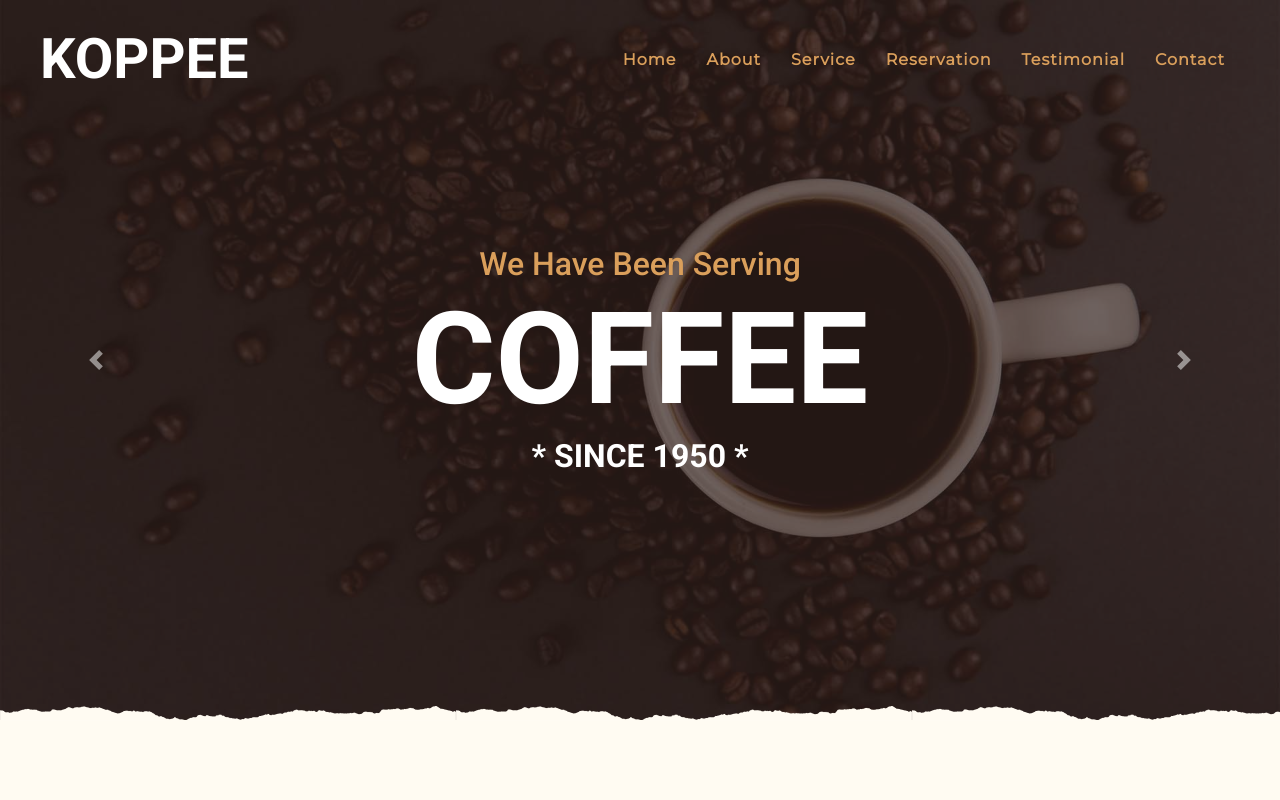
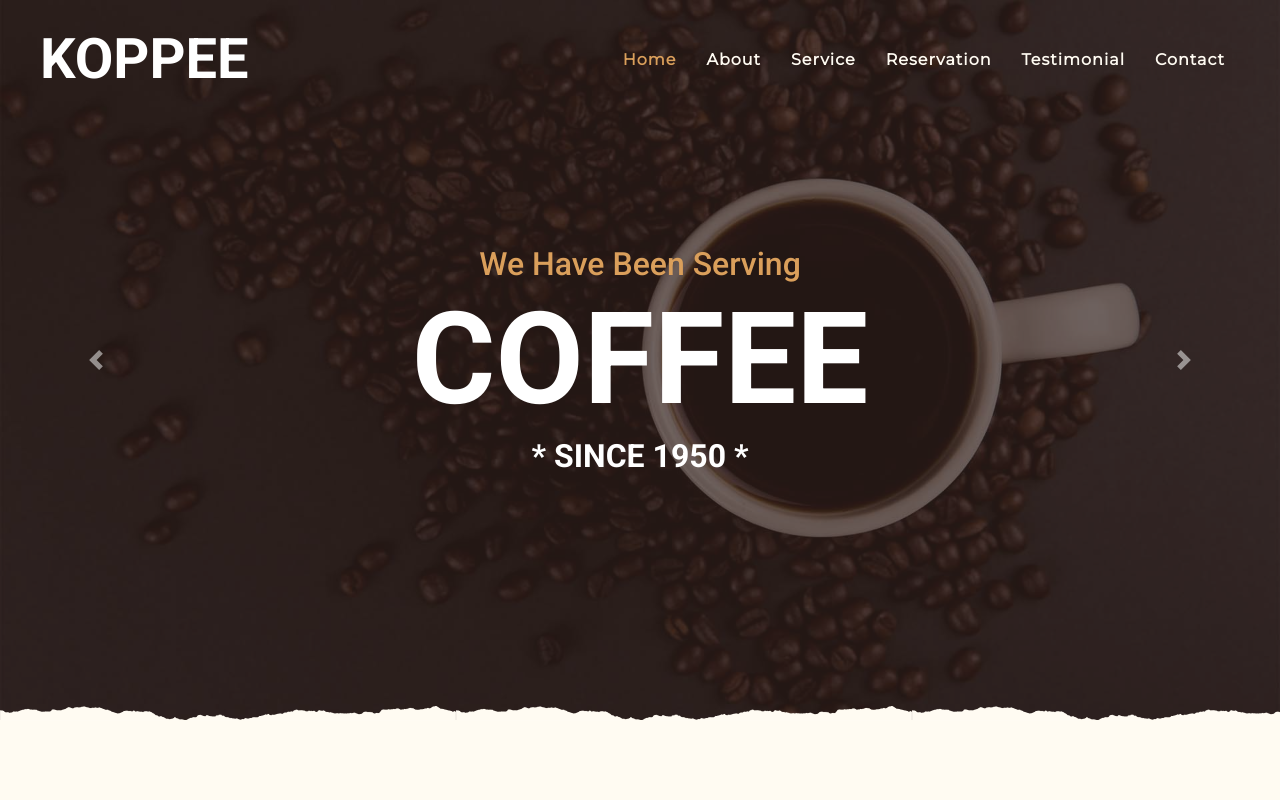
Before and after one commit to yasersharifi/react-coffee-shop, a React (Vite) app: page / in a window 1280 px wide. Shown: the top 800 px of the page. Built offline with nearby package versions, Linux system fonts and the light colour scheme.

Commit message:
Active lcurrent page

```diff
--- a/src/components/template/TheNavbar.tsx
+++ b/src/components/template/TheNavbar.tsx
@@ -1,4 +1,4 @@
-import { Link } from "react-router-dom";
+import { Link, useLocation } from "react-router-dom";
 
 interface MenuItemsType {
     title: string,
@@ -33,6 +33,8 @@ const menuItems: MenuItemsType[] = [
 ]
 
 const TheNavbar = () => {
+    const location = useLocation();
+
     return (
         <>
             {/* Navbar Start */}
@@ -59,7 +61,7 @@ const TheNavbar = () => {
                                 return (
                                     <Link
                                         to={menu.url}
-                                        className="nav-item nav-link active"
+                                        className={`nav-item nav-link ${menu.url === location.pathname ? 'active' : ''}`}
                                     >
                                         { menu.title }
                                     </Link>
```
